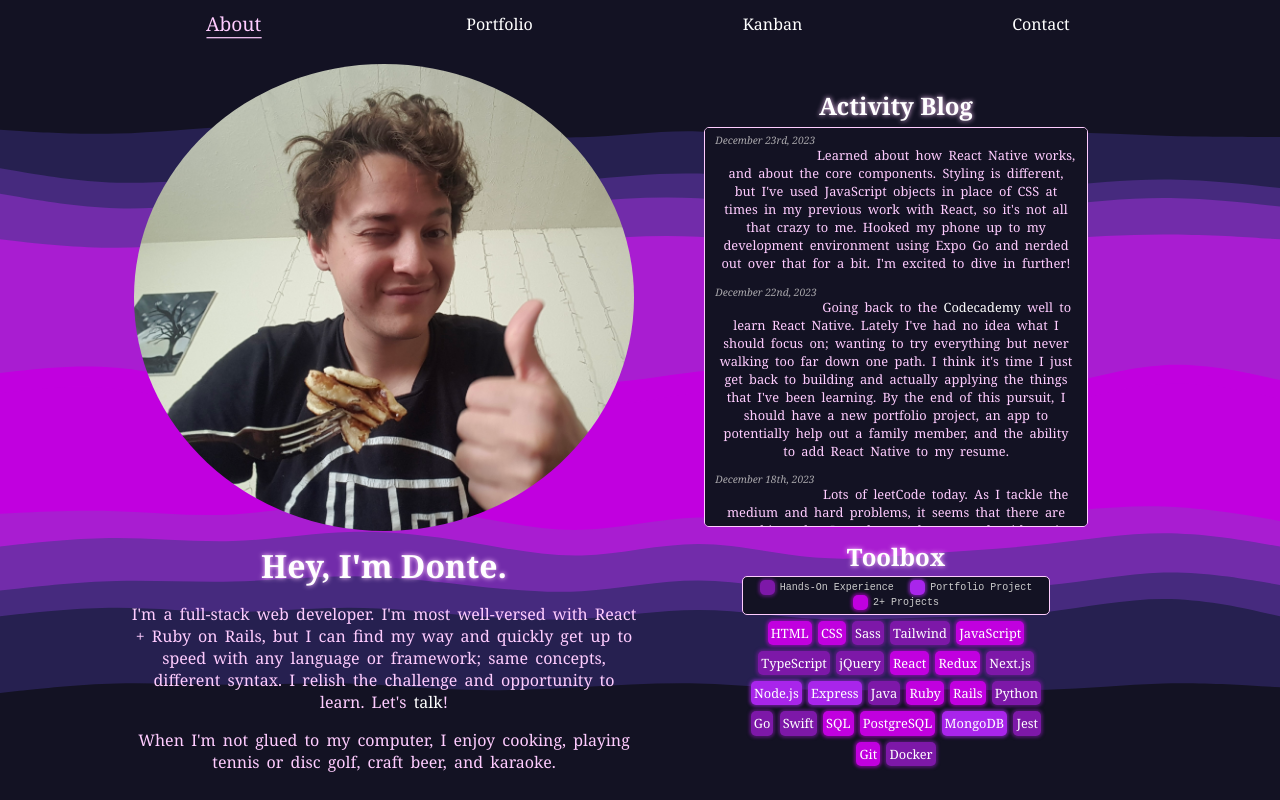
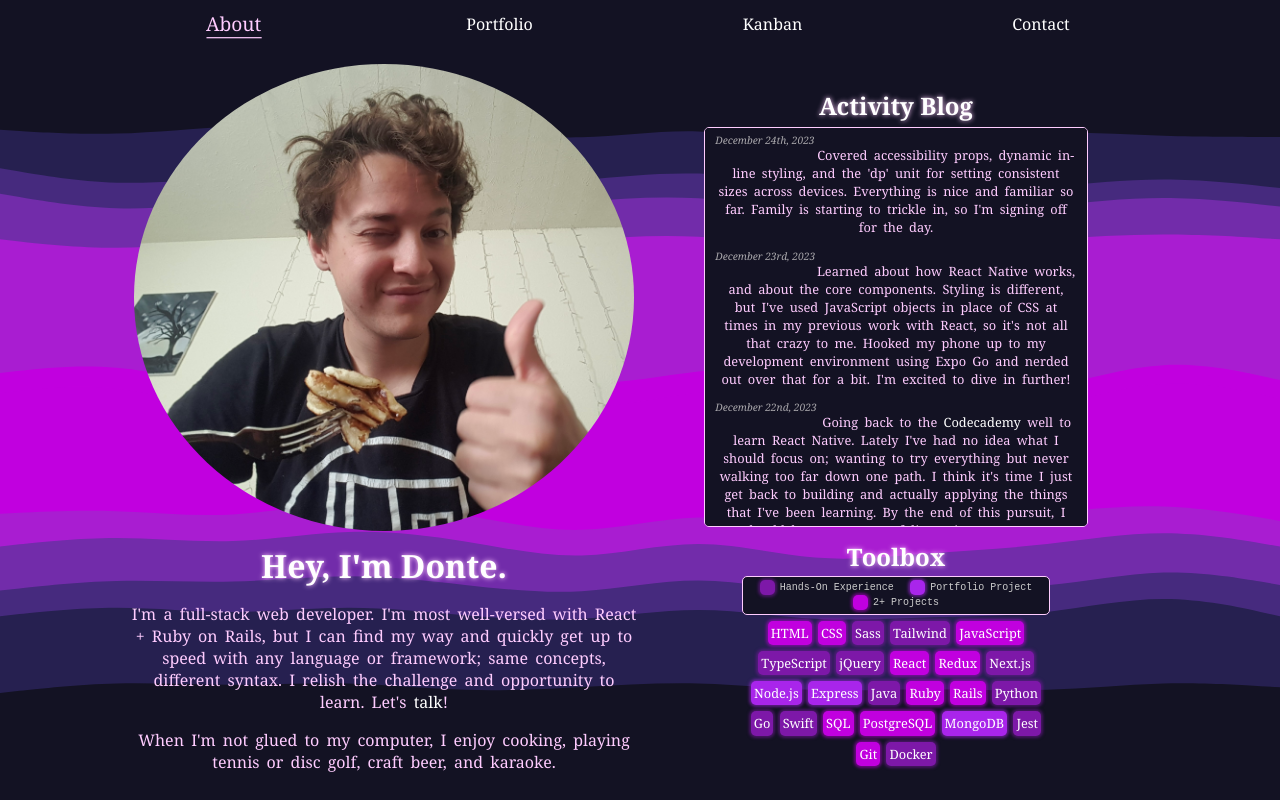
Before and after one commit to dawnteigh/dawnteigh.github.io, a React (Create React App) app: page /#/ in a window 1280 px wide. Built offline with nearby package versions, Linux system fonts and the light colour scheme.

Commit message:
12/24 entry

```diff
--- a/src/data/activity.js
+++ b/src/data/activity.js
@@ -1,4 +1,8 @@
 export const activity = [
+  {
+    date: "December 24th, 2023",
+    entry: "Covered accessibility props, dynamic in-line styling, and the 'dp' unit for setting consistent sizes across devices. Everything is nice and familiar so far. Family is starting to trickle in, so I'm signing off for the day."
+  },
   {
     date: "December 23rd, 2023",
     entry: "Learned about how React Native works, and about the core components. Styling is different, but I've used JavaScript objects in place of CSS at times in my previous work with React, so it's not all that crazy to me. Hooked my phone up to my development environment using Expo Go and nerded out over that for a bit. I'm excited to dive in further!"
```
